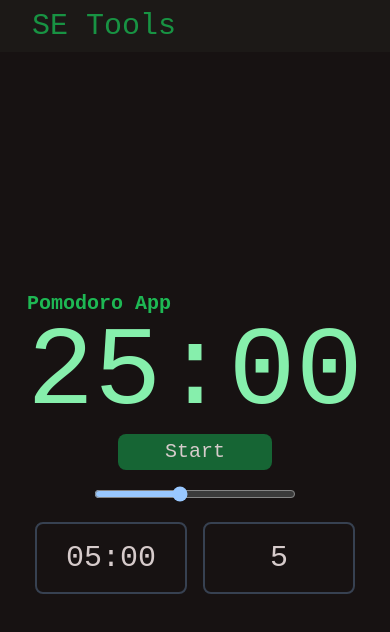
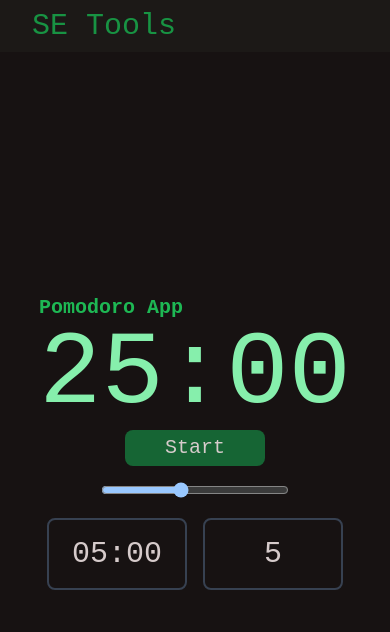
Before and after one commit to Reljod/SE-Tools, a Next.js app: page /tools/pomodoro in a window 390 px wide. Shown: the top 632 px of the page. Built offline with nearby package versions, Linux system fonts and the light colour scheme.

Commit message:
bug: fix issue with alignment in mobile

```diff
--- a/styles/globals.css
+++ b/styles/globals.css
@@ -21,7 +21,7 @@ body {
 }
 
 #clock {
-	font-size: 7rem;
+	font-size: 6.5rem;
 }
 
 @media (min-width: 640px) {
```
